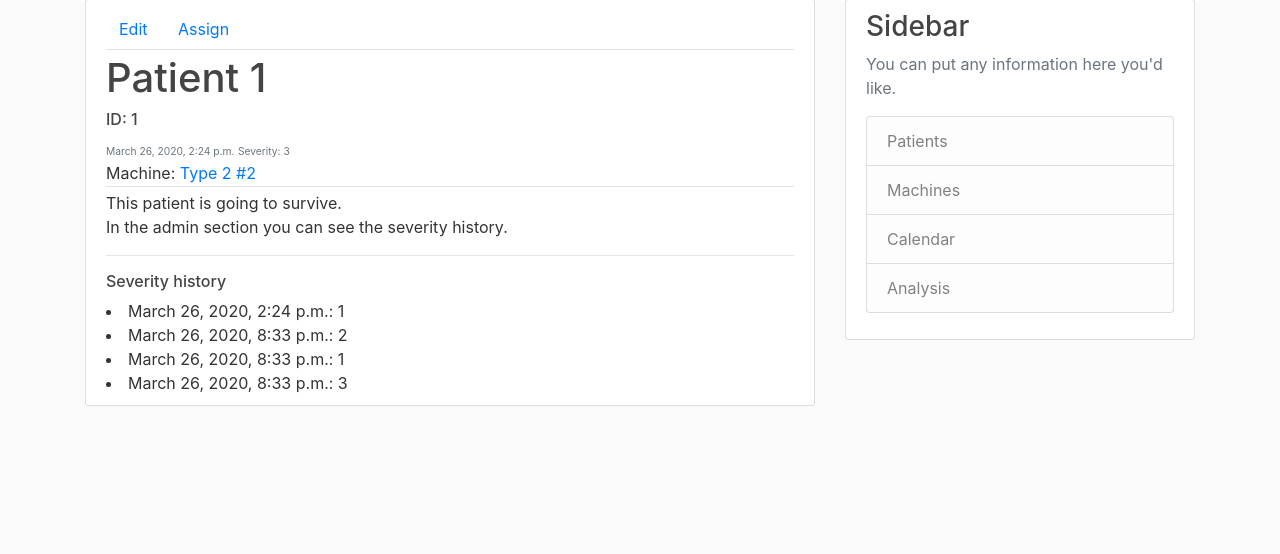
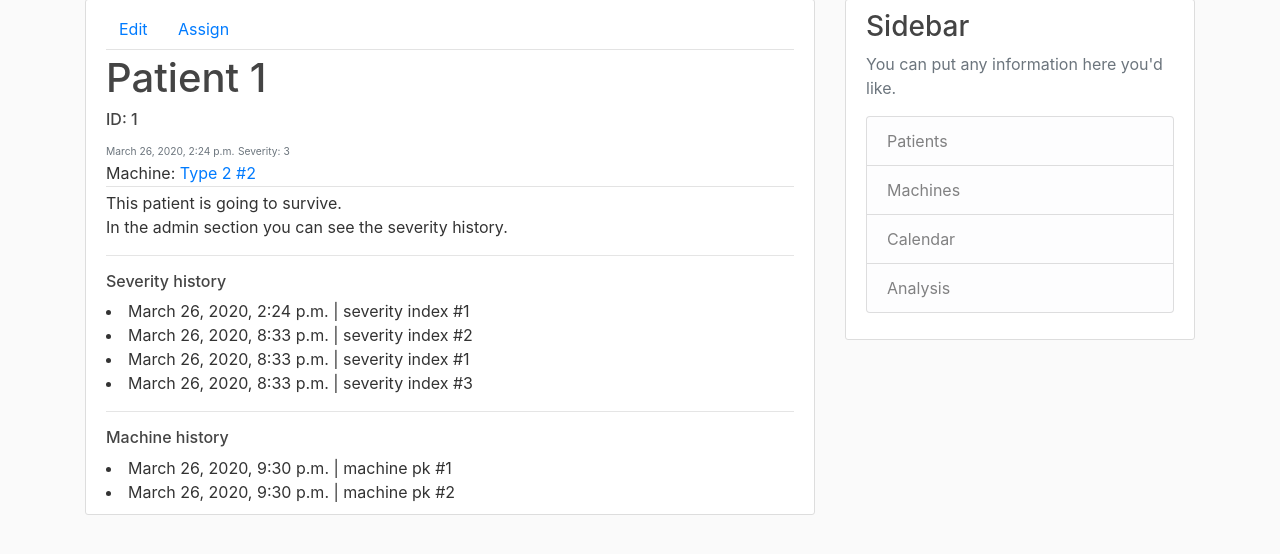
Before and after one commit to JayRod12/covidRes, a Django app: page /manager/patient/1/ in a window 1280 px wide. Shown: the part 81-635 px from the top of the page. Run offline with Django 3.2, Linux system fonts and the light colour scheme; data comes from the database, SQL or seed files in the repository; both versions use the stored data as it was after the commit; some libraries are stand-ins or nearby versions.

Commit message:
machine history per patient implemented

```diff
--- a/manager/models.py
+++ b/manager/models.py
@@ -32,6 +32,8 @@ class Patient(models.Model):
         yy = [int(a) for a in self.history_severity_y.split(', ')]
         return [{'x': x, 'y': y} for x, y in zip(xx, yy)]
     def get_history_machine(self):
+        if len(self.history_machine_y) == 0:
+            return []
         xx = [datetime.strptime(a, "%Y-%m-%d %H:%M:%S.%f%z") for a in self.history_machine_x.split(', ')]
         yy = [int(a) for a in self.history_machine_y.split(', ')]
         return [{'x': x, 'y': y} for x, y in zip(xx, yy)]
--- a/manager/templates/patient.html
+++ b/manager/templates/patient.html
@@ -27,7 +27,14 @@
 			<h6>Severity history</h6>
 			<div class="">
 				{% for severity_time in history_severity %}
-				<li>{{ severity_time.x }}: {{ severity_time.y }}</li>
+				<li>{{ severity_time.x }} | severity index #{{ severity_time.y }}</li>
+				{% endfor %}
+			</div>
+			<hr>
+			<h6>Machine history</h6>
+			<div class="">
+				{% for machine_time in history_machine %}
+				<li>{{ machine_time.x }} | machine pk #{{ machine_time.y }}</li>
 				{% endfor %}
 			</div>
 	  </div>
--- a/manager/views.py
+++ b/manager/views.py
@@ -1,4 +1,5 @@
-from django.shortcuts import render
+from django.shortcuts import render, redirect
+from django.urls import reverse
 from django.http import Http404
 from django.contrib.auth.mixins import LoginRequiredMixin, UserPassesTestMixin
 from django.views.generic import (
@@ -29,10 +30,10 @@ def patient(request, pk):
     try:
         patient = Patient.objects.get(pk=pk)
         if patient.machine_pk == 0:
-            return render(request, 'patient.html', {'patient': patient, 'history_severity': patient.get_history_severity()})
+            return render(request, 'patient.html', {'patient': patient, 'history_severity': patient.get_history_severity(), 'history_machine': patient.get_history_machine()})
         else:
             machine = Machine.objects.get(pk=patient.machine_pk)
-            return render(request, 'patient.html', {'patient': patient, 'history_severity': patient.get_history_severity(), 'machine': machine})
+            return render(request, 'patient.html', {'patient': patient, 'history_severity': patient.get_history_severity(), 'history_machine': patient.get_history_machine(), 'machine': machine})
     except Patient.DoesNotExist:
         raise Http404("Patient not found")
     except Machine.DoesNotExist:
@@ -127,7 +128,12 @@ def patient_assign(request, pk, machine_pk):
         raise Http404("Patient not found")
     except Machine.DoesNotExist:
         raise Http404("Machine not found")
-    if machine_pk == 0:
-        return render(request, 'patient.html', {'patient': patient})
-    else:
-        return render(request, 'patient.html', {'patient': patient, 'machine': machine})
+    if len(patient.history_machine_y)==0:
+        patient.history_machine_x = str(timezone.now())[:-3] + str(timezone.now())[-2:]
+        patient.history_machine_y = str(machine_pk)
+        patient.save()
+    elif not machine_pk == int(patient.history_machine_y.split(', ')[-1]):
+        patient.history_machine_x += ', ' + str(timezone.now())[:-3] + str(timezone.now())[-2:]
+        patient.history_machine_y += ', ' + str(machine_pk)
+        patient.save()
+    return redirect('patient', pk)
```
Also changed, not shown: db.sqlite3.
